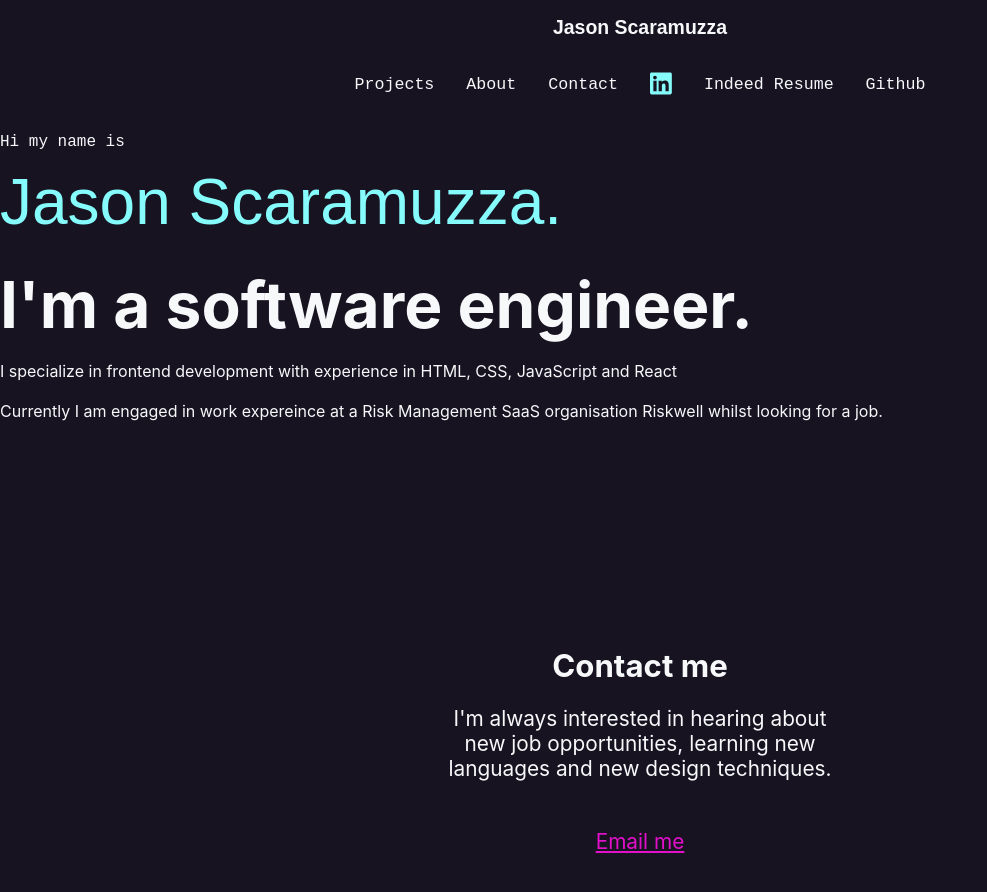
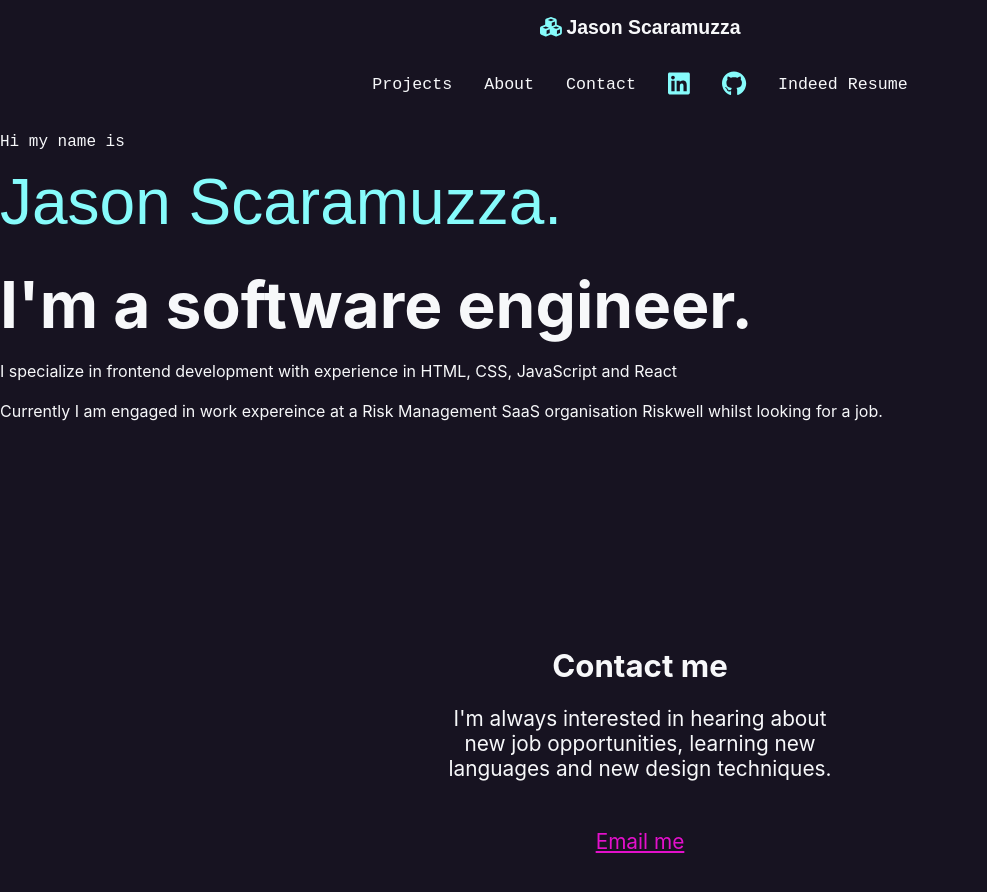
Before and after one commit to JasonScaramuzza/my-webgames-react-app, a React (Create React App) app: page / in a window 1280 px wide. Shown: the top 892 px of the page, without its empty margins (0-987 px from the left). Built offline with nearby package versions, Linux system fonts and the light colour scheme.

Commit message:
progress
Onto changing resume link to look like a button section

```diff
--- a/src/app/App.css
+++ b/src/app/App.css
@@ -1,5 +1,4 @@
-/* variables declared here - these are the colors for our pages,
-as well as the font stacks and sizes. */
+/* variables - page colors, font stacks and sizes. */
 :root {
   --black: #171321;
   --dkblue: #0d314b;
@@ -72,9 +71,17 @@ nav li:first-child {
   text-align: center;
 }
 
-nav [class*="fa-"] {  /* FontAwesomeIcon Component */
+/* FontAwesomeIcon React Components
+all have fa- classes */
+nav [class*="fa-"] {
   font-size: 150%;
   color: var(--aqua);
+}
+
+nav h1 [class*="fa-"] {
+  font-size: 100%;
+  color: var(--aqua);
+  margin-right:5px;
 }
 
 nav a {
@@ -83,7 +90,8 @@ nav a {
   display: block;
 }
 
-nav a:hover {
+nav a:hover,
+nav [class*="fa-"]:hover{
   color: var(--magenta);
 }
 
--- a/src/app/App.jsx
+++ b/src/app/App.jsx
@@ -1,10 +1,12 @@
 import { Link } from 'react-router-dom';
 import { FontAwesomeIcon } from '@fortawesome/react-fontawesome';
 import { faLinkedin } from '@fortawesome/free-brands-svg-icons';
+import { faGithub } from '@fortawesome/free-brands-svg-icons';
+import { faCubes } from '@fortawesome/free-solid-svg-icons';
 import './App.css';
 
 
-const NAVBAR = ["Jason Scaramuzza","Projects","About","Contact","LinkedIn","Indeed Resume","Github"];
+const NAVBAR = ["Jason Scaramuzza","Projects","About","Contact","LinkedIn","Github","Indeed Resume"];
 
 //MAIN PAGE
 
@@ -15,7 +17,12 @@ function App() {
         <nav>
           <ul>
             <li>
-              <h1><a href="home">{NAVBAR[0]}</a></h1>
+              <h1>
+                <a href="home">
+                  <FontAwesomeIcon icon={faCubes} aria-hidden="true"/>
+                  <span>{NAVBAR[0]}</span>
+                </a>
+              </h1>
             </li>
             <li><a href="#projects">{NAVBAR[1]}</a></li>
             <li><a href="about">{NAVBAR[2]}</a></li>
@@ -30,14 +37,15 @@ function App() {
             </li>
             <li>
               <a
-                href="https://profile.indeed.com/p/jasons-vd2jcl7"
+                href="https://github.com/JasonScaramuzza"
                 target="_blank">
-                {NAVBAR[5]}
+                <FontAwesomeIcon icon={faGithub} aria-hidden="true"/>
+                <span class="sr-only">{NAVBAR[5]}</span>
               </a>
             </li>
             <li>
               <a
-                href="https://github.com/JasonScaramuzza"
+                href="https://profile.indeed.com/p/jasons-vd2jcl7"
                 target="_blank">
                 {NAVBAR[6]}
               </a>
```
